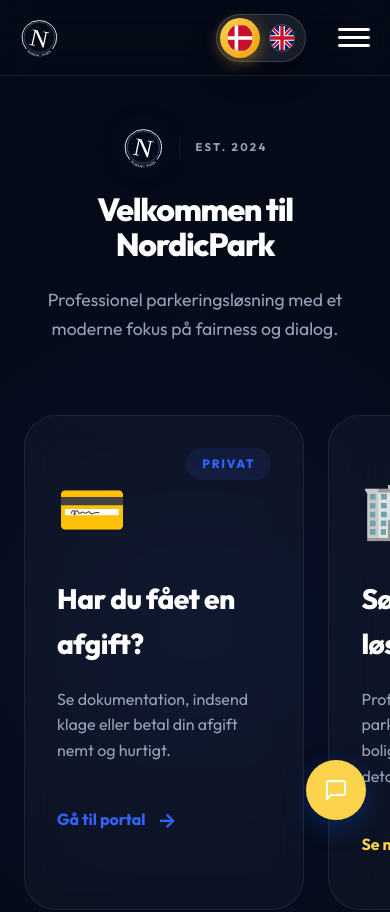
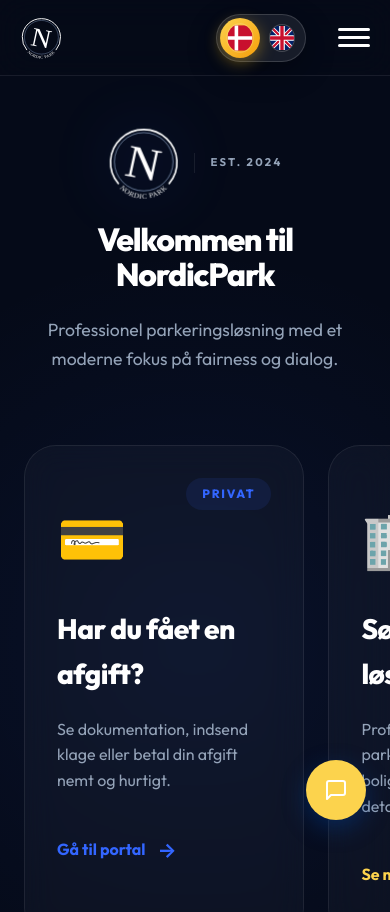
Before and after one commit to adiliqbal96/Nordicpark, a Vue app in the folder frontend/: page / in a window 390 px wide. Shown: the top 912 px of the page. Built offline with nearby package versions, Linux system fonts and the light colour scheme; the HTML template or start-up script is replaced by a standard one.

Commit message:
Enhance branding focus and fix contact info alignment on mobile

```diff
--- a/frontend/src/style.css
+++ b/frontend/src/style.css
@@ -1087,7 +1087,7 @@
   }
 
   .logo-img {
-    height: 38px;
+    height: 42px;
   }
 
   .logo-text {
--- a/frontend/src/views/ContactView.vue
+++ b/frontend/src/views/ContactView.vue
@@ -498,7 +498,14 @@
     margin-inline: auto;
   }
   .info-cards {
-    align-items: center;
+    align-items: flex-start; /* Unified left alignment within the center */
+    max-width: 280px; /* Constraining width to keep them tight together */
+    margin-inline: auto;
+  }
+  .info-item {
+    gap: 1.25rem;
+    width: 100%;
+    justify-content: flex-start;
   }
 }
 
--- a/frontend/src/views/IntroView.vue
+++ b/frontend/src/views/IntroView.vue
@@ -102,8 +102,14 @@
 }
 
 .main-logo {
-  height: 70px;
-  filter: drop-shadow(0 0 20px rgba(51, 102, 255, 0.2));
+  height: 80px; /* Increased from 70px */
+  filter: drop-shadow(0 0 20px rgba(51, 102, 255, 0.3));
+  animation: logo-pulse-glow 3s infinite ease-in-out;
+}
+
+@keyframes logo-pulse-glow {
+  0%, 100% { transform: scale(1); filter: drop-shadow(0 0 20px rgba(51, 102, 255, 0.3)); }
+  50% { transform: scale(1.05); filter: drop-shadow(0 0 35px rgba(51, 102, 255, 0.5)); }
 }
 
 .logo-divider {
@@ -296,7 +302,7 @@
   }
 
   .main-logo {
-    height: 40px; /* even smaller for mobile */
+    height: 70px; /* Much larger than the previous 40px */
   }
 
   .logo-divider {
@@ -308,7 +314,9 @@
   }
 
   .wow-title {
-    font-size: 2.25rem; /* Better wrapping on iPhone */
+    font-size: 2.25rem;
+    line-height: 1.1;
+    margin-top: 1rem;
   }
 
 
```
